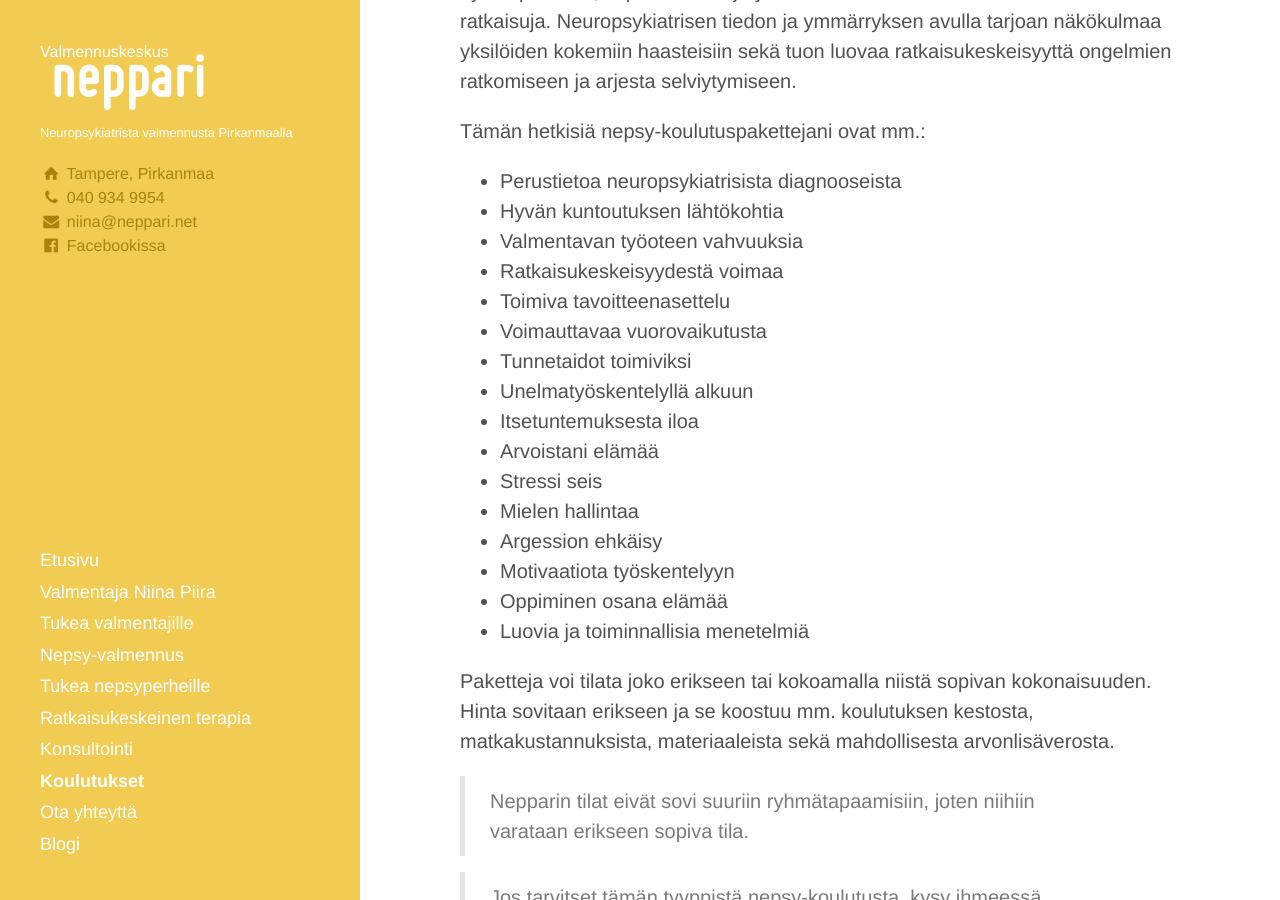
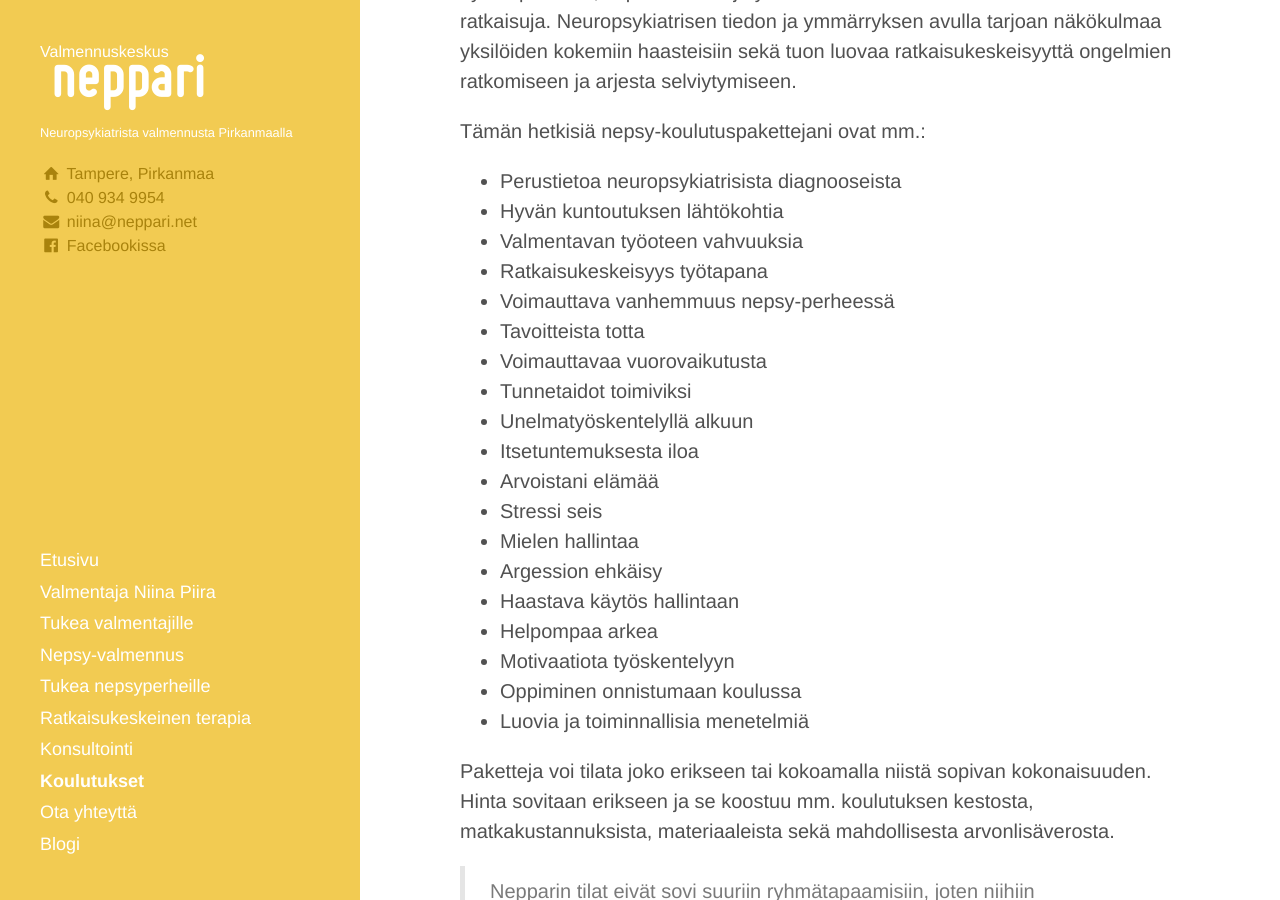
Before and after one commit to niinapiira/neppari.net, a Jekyll site: the page built from koulutukset.md, in a window 1280 px wide and 900 px high, scrolled down 498 px. Built offline with Jekyll 4.4.1, drawn with Linux system fonts in a browser that asks for light colours.

Commit message:
Update koulutukset.md

```diff
--- a/koulutukset.md
+++ b/koulutukset.md
@@ -28,8 +28,9 @@ Tämän hetkisiä nepsy-koulutuspakettejani ovat mm.:
 * Perustietoa neuropsykiatrisista diagnooseista
 * Hyvän kuntoutuksen lähtökohtia
 * Valmentavan työoteen vahvuuksia
-* Ratkaisukeskeisyydestä voimaa
-* Toimiva tavoitteenasettelu
+* Ratkaisukeskeisyys työtapana
+* Voimauttava vanhemmuus nepsy-perheessä
+* Tavoitteista totta
 * Voimauttavaa vuorovaikutusta
 * Tunnetaidot toimiviksi
 * Unelmatyöskentelyllä alkuun
@@ -38,8 +39,10 @@ Tämän hetkisiä nepsy-koulutuspakettejani ovat mm.:
 * Stressi seis
 * Mielen hallintaa
 * Argession ehkäisy
+* Haastava käytös hallintaan
+* Helpompaa arkea
 * Motivaatiota työskentelyyn
-* Oppiminen osana elämää
+* Oppiminen onnistumaan koulussa
 * Luovia ja toiminnallisia menetelmiä
 
 Paketteja voi tilata joko erikseen tai kokoamalla niistä sopivan kokonaisuuden. Hinta sovitaan erikseen ja se koostuu mm. koulutuksen kestosta, matkakustannuksista, materiaaleista sekä mahdollisesta arvonlisäverosta.
```
